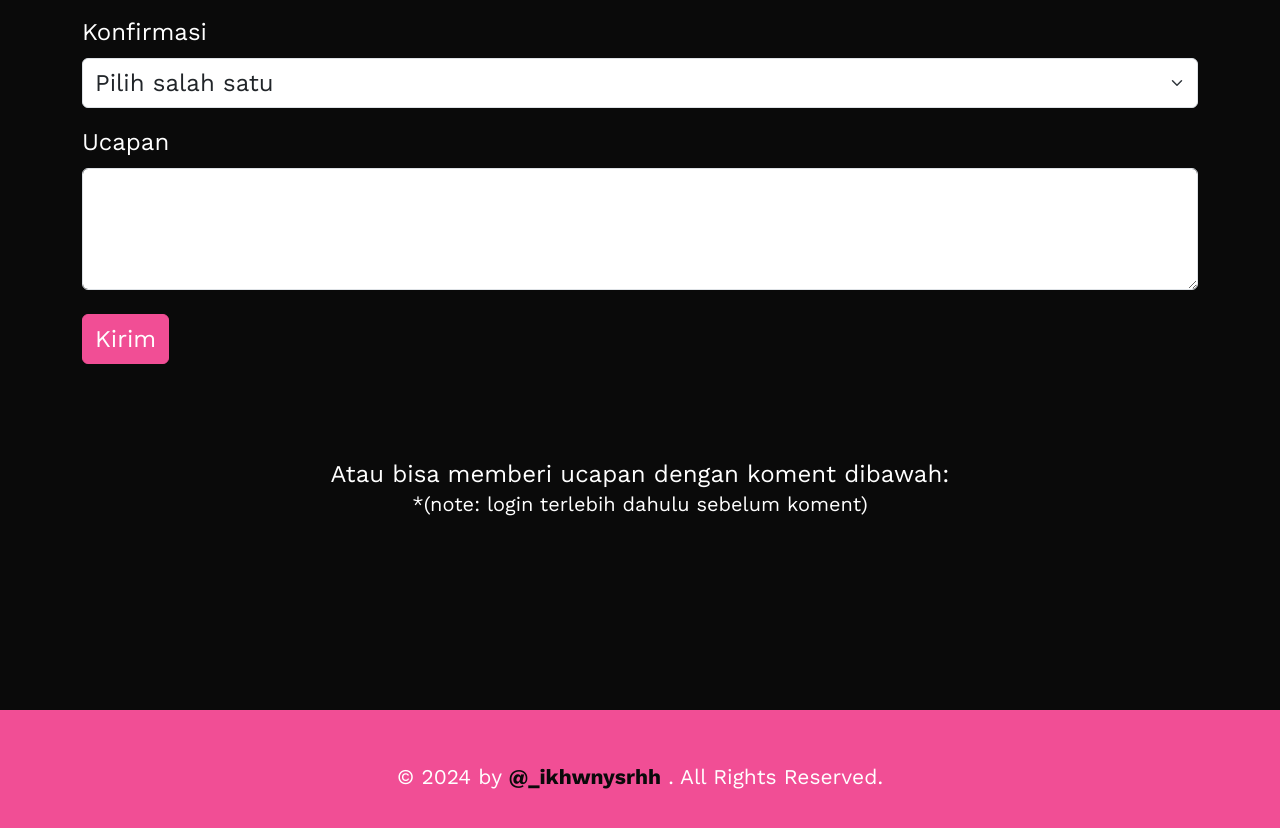
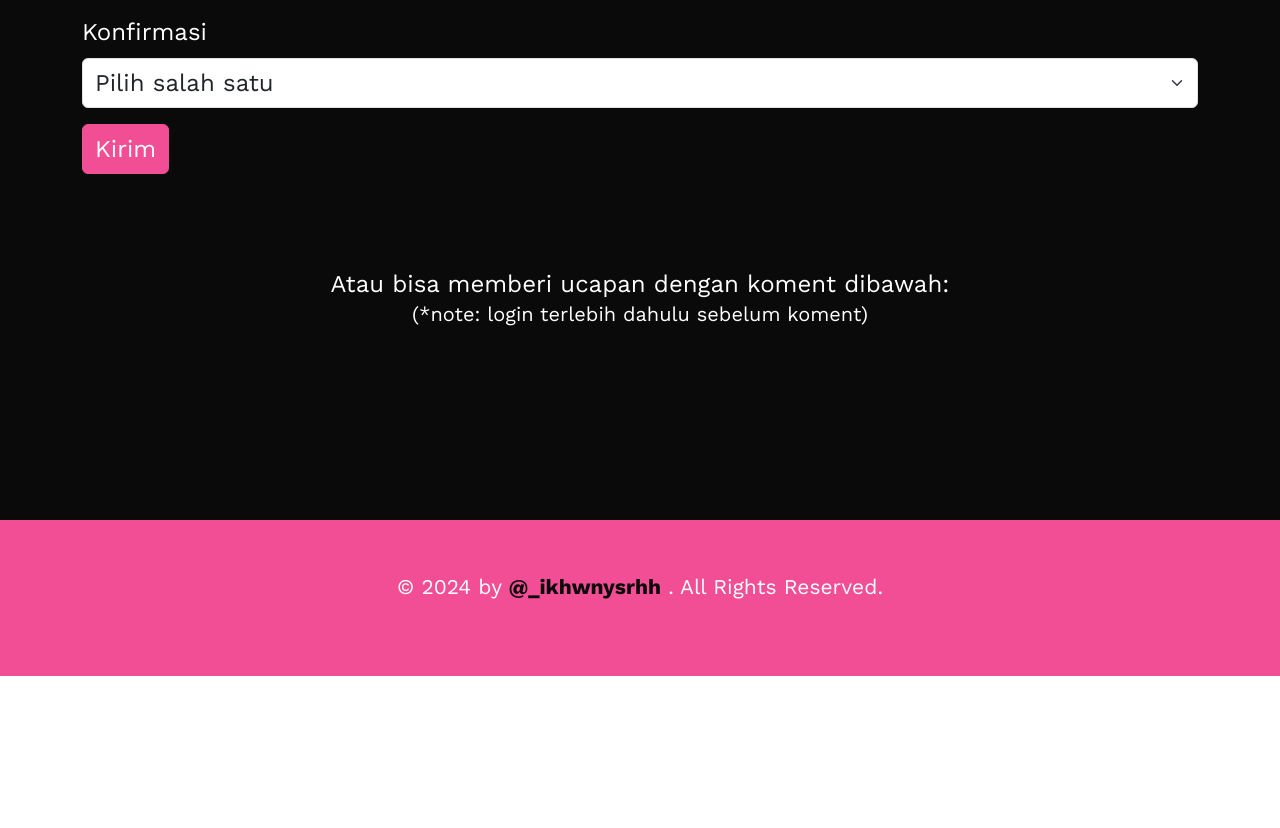
Before and after one commit to ikhwnysrh/undangan_ultah, a plain HTML site: page index.html in a window 1280 px wide. Shown: the part 4865-5693 px from the top of the page. After the commit the page ends 5541 px from the top, so only its background shows below. Drawn offline with nearby package versions, Linux system fonts and the light colour scheme; some packages are replaced by stand-ins of ours; a script that the page names is missing.

Commit message:
update kecil

```diff
--- a/index.html
+++ b/index.html
@@ -431,7 +431,7 @@
               </select>
             </div>
           </div>
-          <div class="col-12">
+          <!-- <div class="col-12">
             <div class="mb-4" data-aos="fade-down">
               <label for="ucapan" class="form-label fs-4">Ucapan</label>
               <textarea
@@ -442,8 +442,8 @@
                 required
               ></textarea>
             </div>
-          </div>
-          <div class="col-12" data-aos="fade-up">
+          </div> -->
+          <div class="col-12 mt-3" data-aos="fade-up">
             <button class="btn btn-primary fs-4">Kirim</button>
           </div>
         </form>
@@ -455,7 +455,7 @@
         >
           Atau bisa memberi ucapan dengan koment dibawah: <br />
           <span class="fs-5"
-            >*(note: login terlebih dahulu sebelum koment)</span
+            >(*note: login terlebih dahulu sebelum koment)</span
           >
         </h4>
         <div class="row justify-content-center mt-5 pt-3">
```
